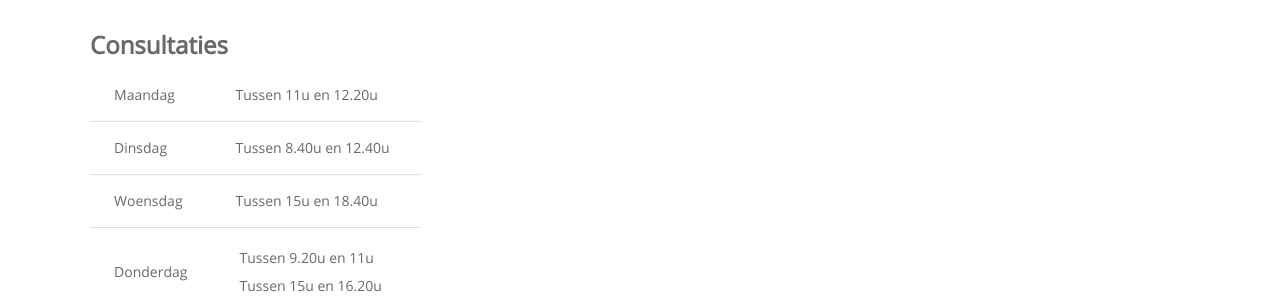
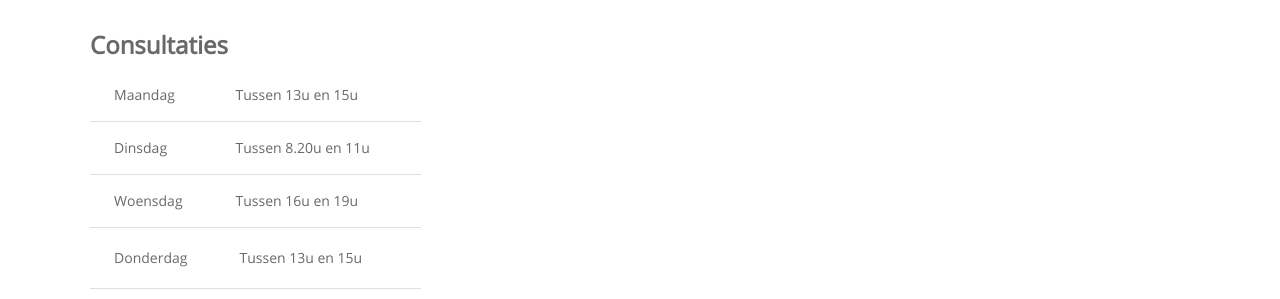
Before and after one commit to DriesVanbilloen/Marina-Homble, a plain HTML site: page praktijkinfo.html in a window 1280 px wide. Shown: the part 501-800 px from the top of the page. Drawn offline with Linux system fonts and the light colour scheme.

Commit message:
Add new opening hours due to corona

```diff
--- a/praktijkinfo.html
+++ b/praktijkinfo.html
@@ -67,21 +67,21 @@ YMHlQQm1GekJnOWlRZWZ3PT0%3D">
                         <tbody>
                             <tr>
                                 <td>Maandag</td>
-                                <td>Tussen 11u en 12.20u</td>
+                                <td>Tussen 13u en 15u</td>
                             </tr>
                             <tr>
                                 <td>Dinsdag</td>
-                                <td>Tussen 8.40u en 12.40u</td>
+                                <td>Tussen 8.20u en 11u</td>
                             </tr>
                             <tr>
                                 <td>Woensdag</td>
-                                <td>Tussen 15u en 18.40u</td>
+                                <td>Tussen 16u en 19u</td>
                             </tr>
                             <tr>
                                 <td>Donderdag</td>
                                 <td>
-                                    <p>Tussen 9.20u en 11u</p>
-                                    <p>Tussen 15u en 16.20u</p>
+<!--                                    <p>Tussen 9.20u en 11u</p>-->
+                                    <p>Tussen 13u en 15u</p>
                                 </td>
                             </tr>
                             <tr>
```
